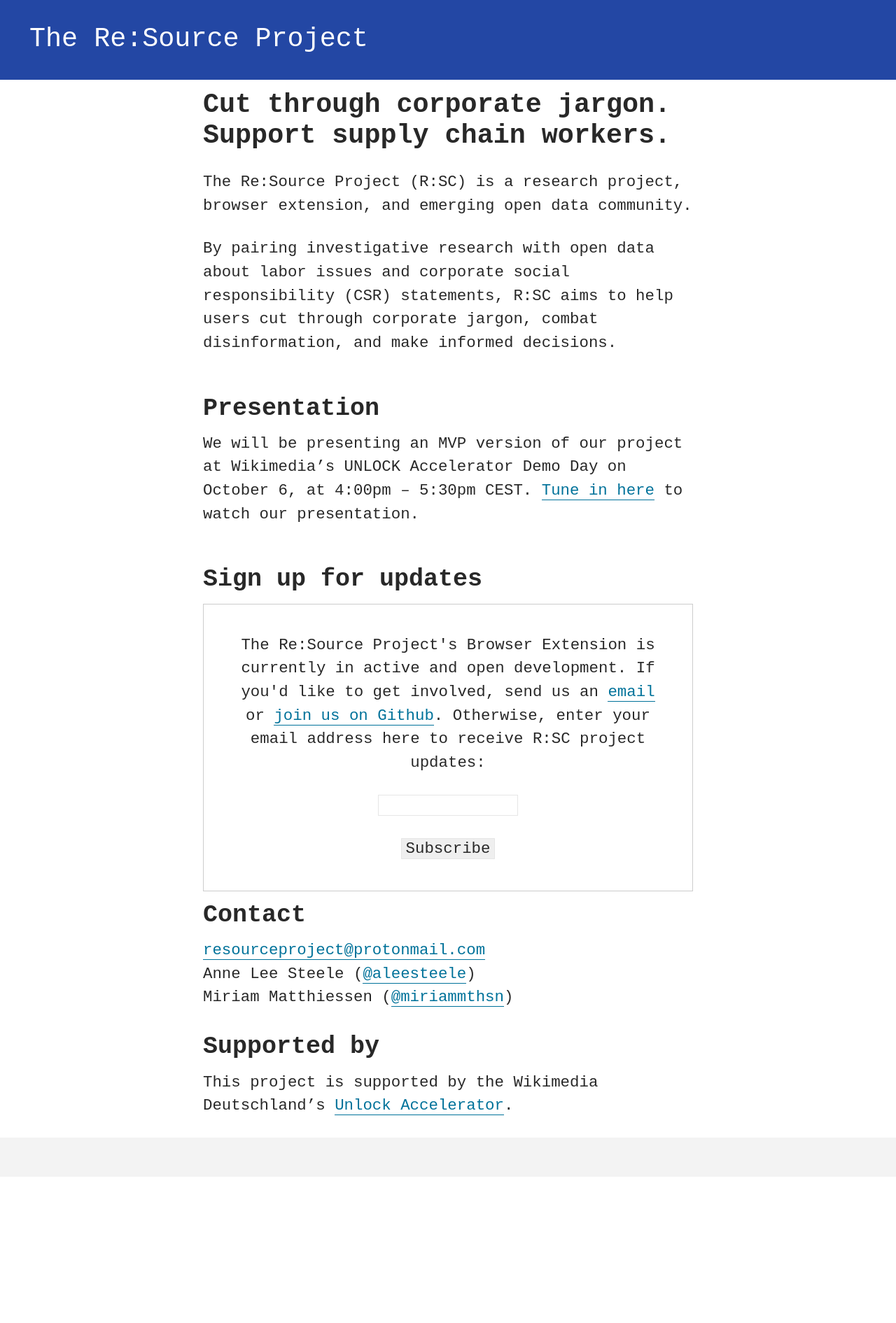
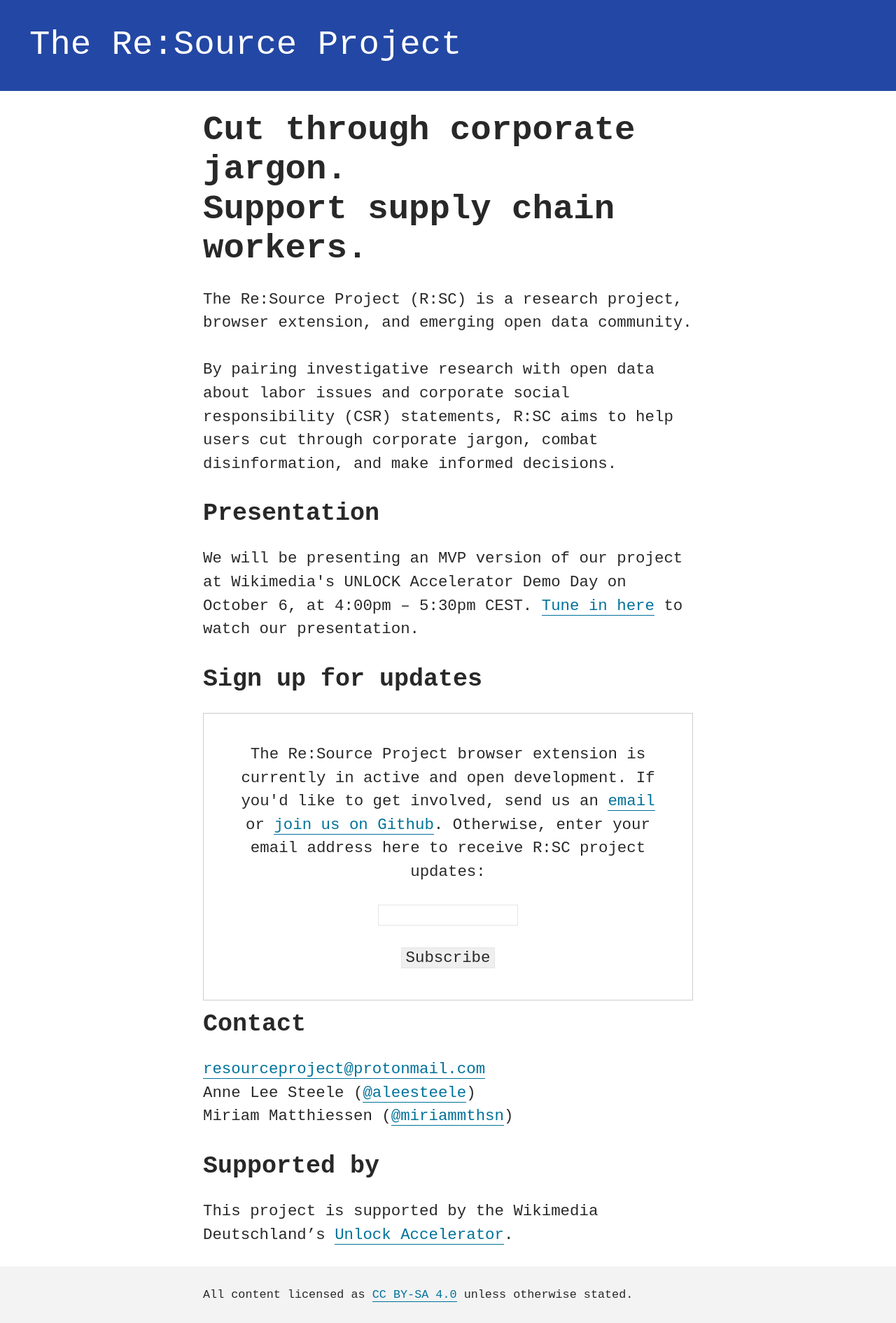
Before and after one commit to the-resource-project/rsc-website, a Jekyll site: the page built from pages/index.md, in a window 1280 px wide. Shown: the whole page at 70% size. Built offline with Jekyll 4.4.1, drawn with Linux system fonts in a browser that asks for light colours; some web fonts are replaced; a script that is not in the unit is left out; before the commit the page ends 1682 px from its top, so only the background shows below that.

Commit message:
last update for real

```diff
--- a/_includes/footer.html
+++ b/_includes/footer.html
@@ -1,5 +1,5 @@
 <footer>
 
-  <small></small>
+  <small>All content licensed as <a href="https://creativecommons.org/licenses/by-sa/4.0/">CC BY-SA 4.0</a> unless otherwise stated.</small>
 
 </footer>
--- a/_sass/partials/_typography.scss
+++ b/_sass/partials/_typography.scss
@@ -60,7 +60,6 @@ h1 {
 
 h2 {
   font-size: 2.5rem;
-  padding-bottom: 1rem;
 }
 
 h3 {
--- a/_sass/partials/_variables.scss
+++ b/_sass/partials/_variables.scss
@@ -21,7 +21,7 @@ $base-line-height: 1.5;
 
 //header fonts
 $header-font: "VT323", monospace;
-$header-font-size: 3vw;
+$header-font-size: 3.5rem;
 
 
 // viewport breakpoints
--- a/pages/index.md
+++ b/pages/index.md
@@ -9,17 +9,21 @@ intro_paragraph: >
 
 <h1>Cut through corporate jargon.<br/>Support supply chain workers.</h1>
 
+<section>
 The Re:Source Project (R:SC) is a research project, browser extension, and emerging open data community.
-
+<br/><br/>
 By pairing investigative research with open data about labor issues and corporate social responsibility (CSR) statements, R:SC aims to help users cut through corporate jargon, combat disinformation, and make informed decisions.
+<br/><br/></section>
 
 <h2>Presentation</h2>
 
+<section>
 We will be presenting an MVP version of our project at Wikimedia's UNLOCK Accelerator Demo Day on October 6, at 4:00pm – 5:30pm CEST. <a href="https://www.wikimedia.de/unlock/">Tune in here</a> to watch our presentation.
+<br/><br/></section>
 
 <h2>Sign up for updates</h2>
 
-<form style="border:1px solid #ccc;padding:3rem;margin:0 0 1rem 0;text-align:center;" action="https://tinyletter.com/resourceproject" method="post" target="popupwindow" onsubmit="window.open('https://tinyletter.com/resourceproject', 'popupwindow', 'scrollbars=yes,width=800,height=600');return true"><p><label for="tlemail">The Re:Source Project's Browser Extension is currently in active and open development. If you'd like to get involved, send us an <a href="mailto:resourceproject@protonmail.com">email</a> or <a href="https://github.com/the-resource-project/rsc-browser-extension">join us on Github</a>. Otherwise, enter your email address here to receive R:SC project updates:</label></p><p><input type="text" style="width:200px" name="email" id="tlemail" /></p><input type="hidden" value="1" name="embed"/><input type="submit" value="Subscribe" /></form>
+<form style="border:1px solid #ccc;padding:3rem;margin:0 0 1rem 0;text-align:center;" action="https://tinyletter.com/resourceproject" method="post" target="popupwindow" onsubmit="window.open('https://tinyletter.com/resourceproject', 'popupwindow', 'scrollbars=yes,width=800,height=600');return true"><p><label for="tlemail">The Re:Source Project browser extension is currently in active and open development. If you'd like to get involved, send us an <a href="mailto:resourceproject@protonmail.com">email</a> or <a href="https://github.com/the-resource-project/rsc-browser-extension">join us on Github</a>. Otherwise, enter your email address here to receive R:SC project updates:</label></p><p><input type="text" style="width:200px" name="email" id="tlemail" /></p><input type="hidden" value="1" name="embed"/><input type="submit" value="Subscribe" /></form>
 
 <h2>Contact</h2>
 
@@ -29,8 +33,7 @@ We will be presenting an MVP version of our project at Wikimedia's UNLOCK Accele
 Anne Lee Steele (<a href="twitter.com/aleesteele">@aleesteele</a>)<br/>
 
 Miriam Matthiessen (<a href="twitter.com/miriammthsn">@miriammthsn</a>)
-<br/><br/>
-</section>
+<br/><br/></section>
 
 <h2>Supported by</h2>
 This project is supported by the Wikimedia Deutschland's <a href="https://www.wikimedia.de/unlock/">Unlock Accelerator</a>.
```
Also changed, not shown: 7 other files.
